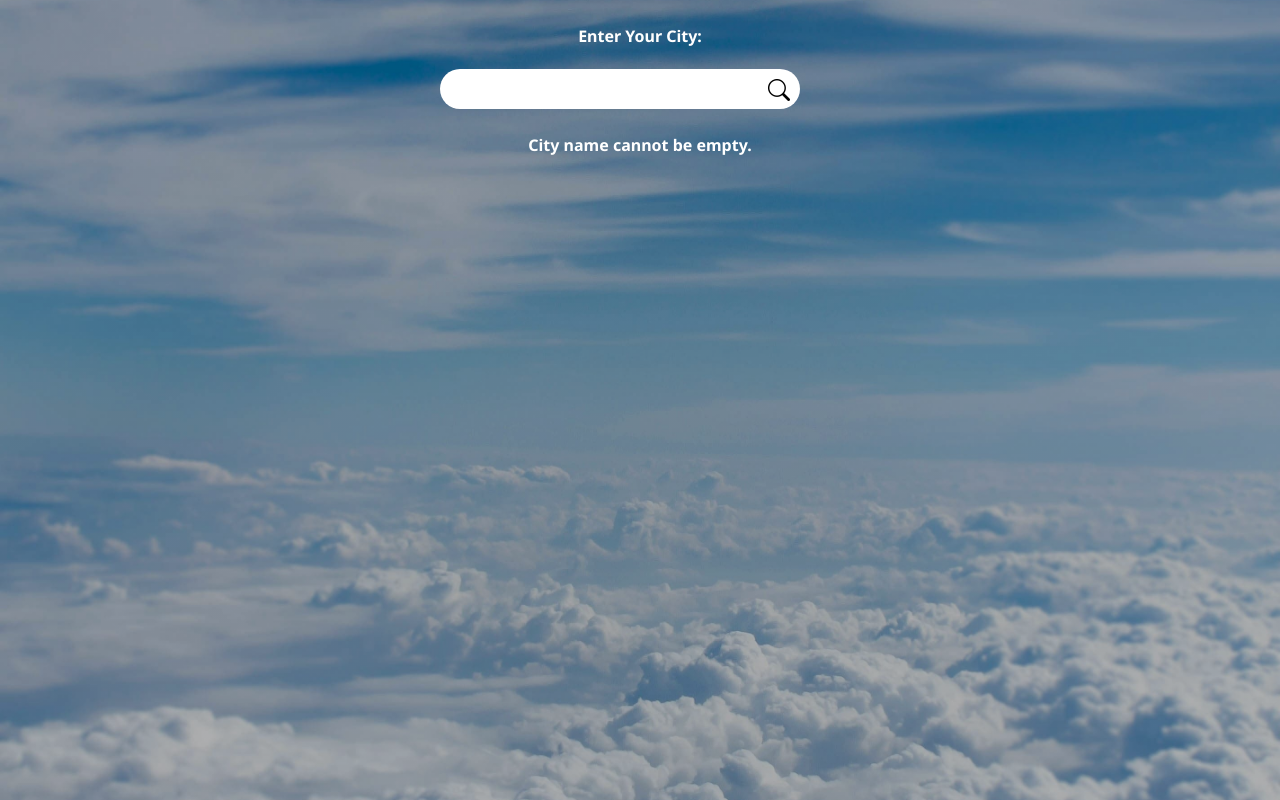
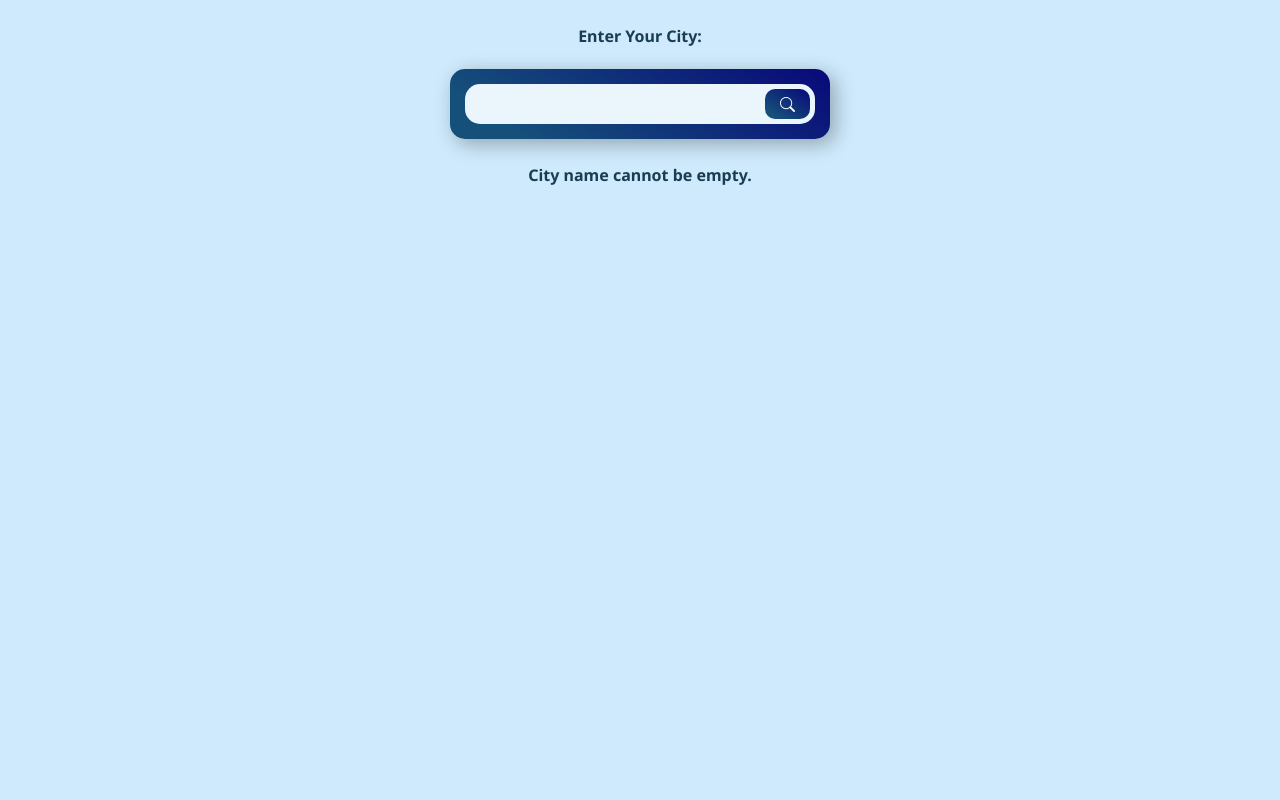
Before and after one commit to mohammedansar0506-ux/weather-app, a plain HTML site: page index.html in a window 1280 px wide. Both pictures are taken after a click on the link 779 px from the left and 89 px from the top of the page. Drawn offline with nearby package versions, Linux system fonts and the light colour scheme.

Commit message:
minor style changes

```diff
--- a/index.html
+++ b/index.html
@@ -1,27 +1,27 @@
-<!DOCTYPE html>
+<!doctype html>
 <html lang="en">
-
   <head>
-    <meta charset="UTF-8">
-    <meta name="viewport" content="width=device-width, initial-scale=1.0">
-    <link rel="stylesheet" href="style.css">
-    <link rel="stylesheet" href="https://cdn.jsdelivr.net/npm/bootstrap-icons@1.13.1/font/bootstrap-icons.min.css">
-    <link rel="icon" href="./assets/images/favicon.png" type="image/x-icon">
+    <meta charset="UTF-8" />
+    <meta name="viewport" content="width=device-width, initial-scale=1.0" />
+    <link rel="stylesheet" href="style.css" />
+    <link
+      rel="stylesheet"
+      href="https://cdn.jsdelivr.net/npm/bootstrap-icons@1.13.1/font/bootstrap-icons.min.css"
+    />
+    <link rel="icon" href="./assets/images/favicon.png" type="image/x-icon" />
     <title>Weather App</title>
   </head>
 
   <body>
     <div class="box">
-        <label for="cityName">Enter Your City:</label><br>
+      <label for="cityName">Enter Your City:</label><br />
       <div class="search">
-            <input type="text" id="cityName">
+        <input type="text" id="cityName" />
         <a onclick="fetchWeather()"><i class="bi bi-search"></i></a>
       </div>
-        <div id="result">
-        </div>
+      <div id="result"></div>
     </div>
 
     <script src="script.js"></script>
   </body>
-
 </html>
--- a/script.js
+++ b/script.js
@@ -1,15 +1,14 @@
-const cityName = document.getElementById('cityName');
-let result = document.getElementById('result');
+const cityName = document.getElementById("cityName");
+let result = document.getElementById("result");
 
 async function fetchWeather() {
   const city = cityName.value;
-    if (city === "") {
-        result.innerHTML = 'City name cannot be empty.'
-    }
-    else {
+  if (city !== "") {
     try {
-            result.innerHTML = 'Getting latest weather...'
-            const response = await fetch(`https://api.openweathermap.org/data/2.5/weather?q=${city}&appid=84f4e950d23f50aec1107a3944bb936c`)
+      result.innerHTML = "Getting latest weather...";
+      const response = await fetch(
+        `https://api.openweathermap.org/data/2.5/weather?q=${city}&appid=84f4e950d23f50aec1107a3944bb936c`,
+      );
       if (response.ok) {
         const data = await response.json();
         console.log(data);
@@ -21,10 +20,15 @@ async function fetchWeather() {
                     <p>${data.name}, ${data.sys.country}</p>
                     <h1>${weather}°C</h1>
                     <p>${climate}</p>
-                </div>`
+                </div>`;
+      } else {
+        result.innerHTML =
+          "City not found. <br> Check the spelling or try adding a country code (e.g. Rome, IT)";
       }
-            else { result.innerHTML = 'City not found. <br> Check the spelling or try adding a country code (e.g. Rome, IT)'; }
+    } catch {
+      result.innerHTML = "Network error. Check your connection.";
     }
-        catch { result.innerHTML = 'Network error. Check your connection.' };
+  } else {
+    result.innerHTML = "City name cannot be empty.";
   }
 }
--- a/style.css
+++ b/style.css
@@ -11,64 +11,70 @@ html, body {
 body {
     display: flex;
     justify-content: center;
-    background: linear-gradient(rgba(0,0,0,0.3), rgba(0,0,0,0.3)), url('./assets/images/bg.jpg');
-    background-size: cover;
-    background-repeat: no-repeat;
-    background-position: center;
+    background-color: #ceeafc;
 }
 label {
     font-weight: 700;
-    color: white;
+    color: #1a3d53;
     display: block;
     text-align: center;
     margin-top: 25px;
 }
 #cityName {
-    width: 90%;
-    max-width: 400px;
-    min-width: 300px;
-    padding: 10px 18px;
-    border-radius: 25px;
+    width: 100%;
+    padding: 10px 60px 10px 18px;
+    border-radius: 15px;
     border: none;
-    background-color: white;
+    background-color: #eaf5fc;
     outline : none;
     font-size: 15px;
+
 }
 .search {
     position: relative;
+    width: 95%;
+    max-width: 400px;
+    min-width: 300px;
+    background: linear-gradient(33deg,rgba(21, 80, 122, 1) 15%, rgba(9, 9, 121, 1) 100%);
+    padding: 15px;
+    border-radius: 15px;
+    box-shadow: 5px 5px 20px rgb(0, 0, 0, 0.3);
 }
 .box {
     width: 90%;
     max-width: 400px;
     min-width: 300px;
+    display: flex;
+    flex-direction: column;
+    align-items: center;
 }
 a {
     position: absolute;
-    right: 50px;
-    top: 5px;
-    font-size: 22px;
+    right: 20px;
+    top: 20px;
+    font-size: 15px;
     cursor: pointer;
+    background: linear-gradient(33deg,rgba(21, 80, 122, 1) 15%, rgba(9, 9, 121, 1) 100%);
+    color: white;
+    padding: 5px 15px;
+    border-radius: 10px;
 }
 #result {
     display: flex;
     justify-content: center;
-    align-items: center;
     margin-top: 25px;
-    color: white;
+    color: #1a3d53;
     font-weight: 700;
-    overflow-wrap: normal;
     text-align: center;
 }
 .weather-result {
     display: flex;
     flex-direction: column;
-    justify-content: center;
-    align-items: center;
-    background-color: white;
-    color: black;
+    background: linear-gradient(33deg,rgba(21, 80, 122, 1) 15%, rgba(9, 9, 121, 1) 100%);
     width: 200px;
     padding: 25px;
     border-radius: 20px;
+    color: white;
 }
 .weather-result h1 {
     font-family: "Bebas Neue", sans-serif;
```
Lines whose indentation alone changed are shown as unchanged.
